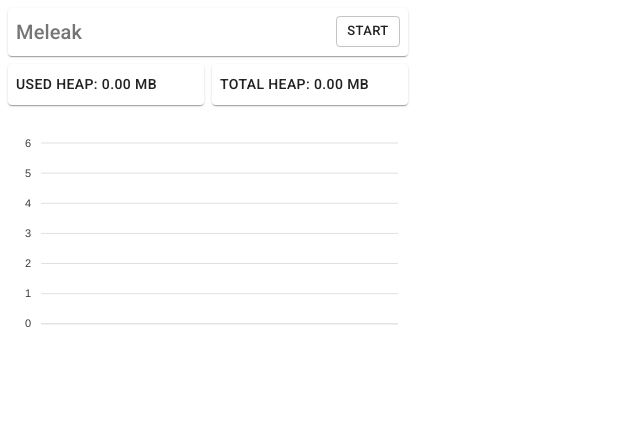
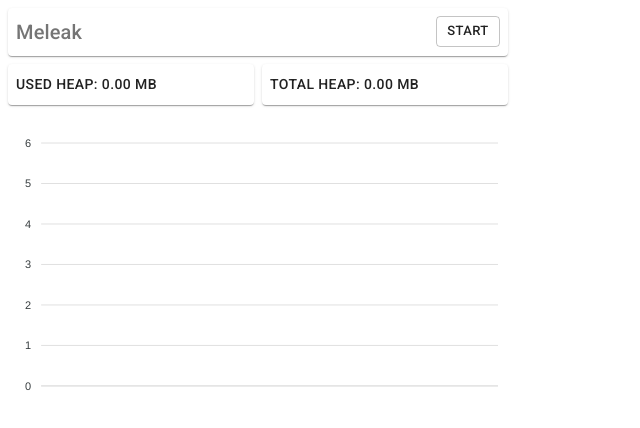
Before and after one commit to mojila/meleak-popup, a React (Create React App) app: page / in a window 1280 px wide. Shown: the top 428 px of the page, without its empty margins (0-640 px from the left). Built offline with nearby package versions, Linux system fonts and the light colour scheme.

Commit message:
change size popup

```diff
--- a/public/index.html
+++ b/public/index.html
@@ -28,7 +28,7 @@
   </head>
   <body>
     <noscript>You need to enable JavaScript to run this app.</noscript>
-    <div id="root" style="width: 400px;"></div>
+    <div id="root" style="width: 500px;"></div>
     <!--
       This HTML file is a template.
       If you open it directly in the browser, you will see an empty page.
--- a/src/components/chart.js
+++ b/src/components/chart.js
@@ -43,7 +43,7 @@ const Chart = () => {
           data: store.heapData
         },
       ]}
-      width={400}
+      width={500}
     >
     </ApexChart>
   )
```
